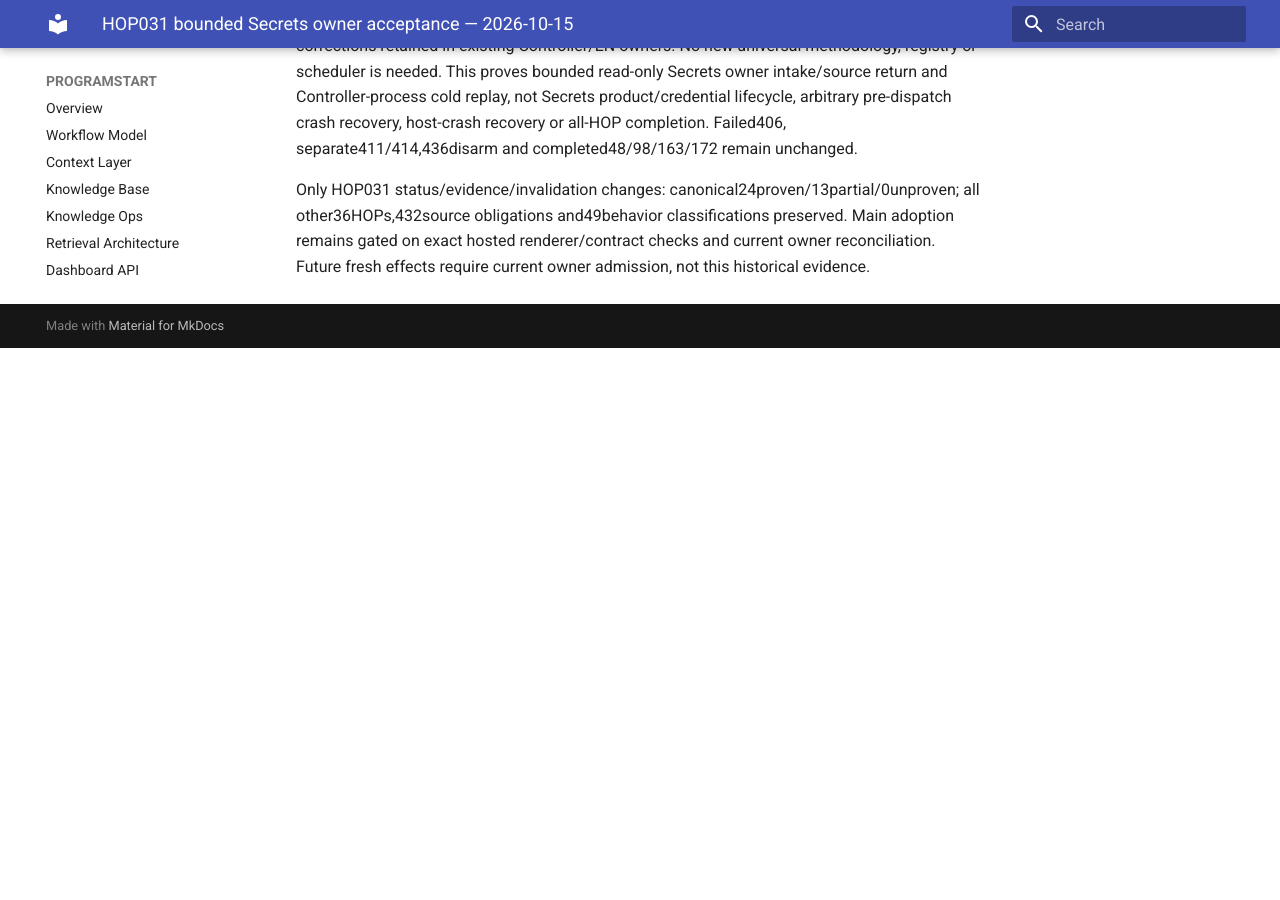
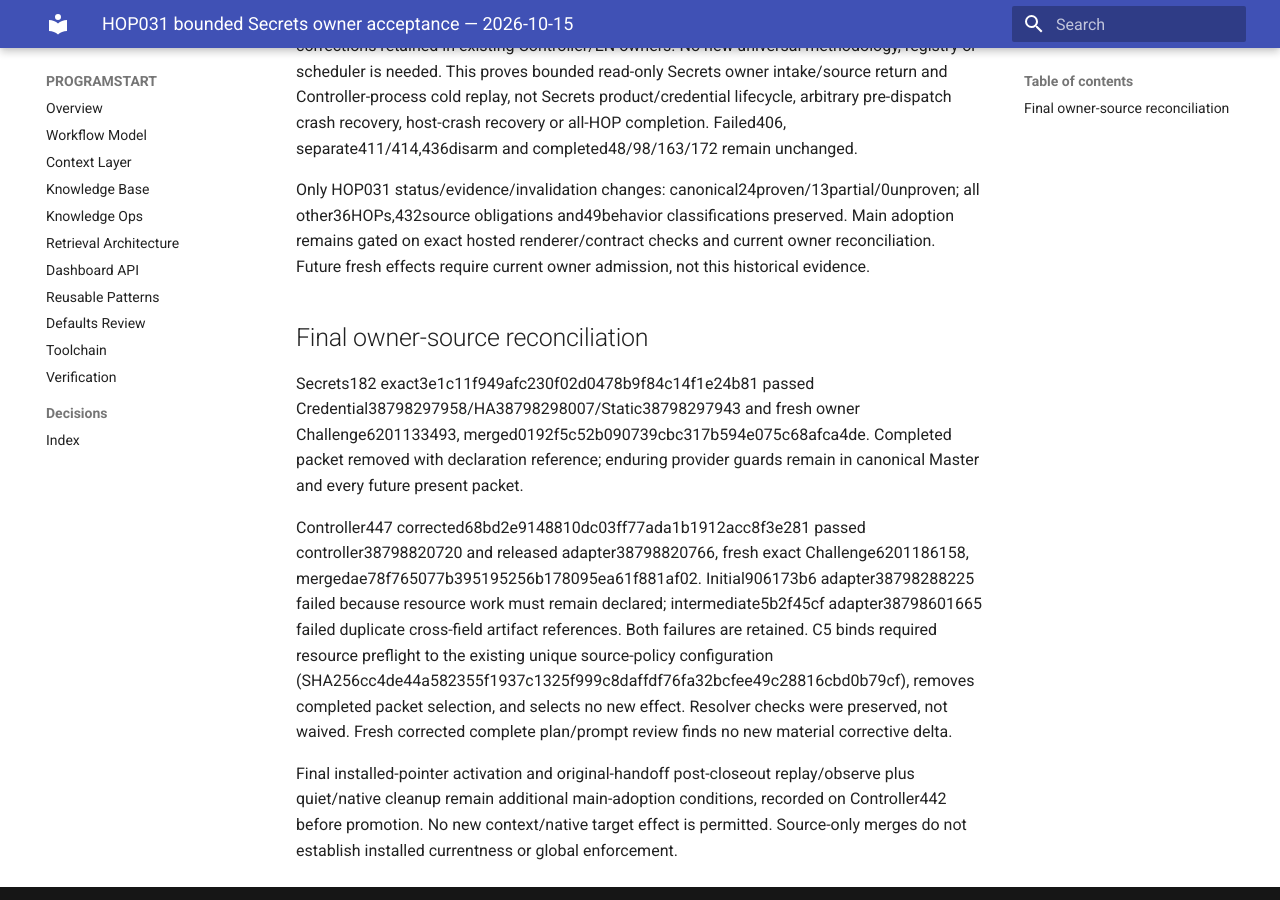
Before and after one commit to GrahamArdent/PROGRAMSTART, an MkDocs documentation site: the page built from docs/acceptance/observations/2026-10-15-hop031-owner-acceptance.md, in a window 1280 px wide and 900 px high, scrolled down 1826 px. Built offline with MkDocs 1.6.1 and Material for MkDocs 9.7.7, drawn with Linux system fonts in a browser that asks for light colours; before the commit the page ends 2174 px from its top, so only the background shows below that.

Commit message:
Retain corrected owner-source reconciliation and exact checks

```diff
--- a/docs/acceptance/observations/2026-10-15-hop031-owner-acceptance.md
+++ b/docs/acceptance/observations/2026-10-15-hop031-owner-acceptance.md
@@ -19,3 +19,11 @@
 Learning Gate: verify actual updater branches and attribute cleanup before interpreting a count; corrections retained in existing Controller/EN owners. No new universal methodology, registry or scheduler is needed. This proves bounded read-only Secrets owner intake/source return and Controller-process cold replay, not Secrets product/credential lifecycle, arbitrary pre-dispatch crash recovery, host-crash recovery or all-HOP completion. Failed406, separate411/414,436disarm and completed48/98/163/172 remain unchanged.
 
 Only HOP031 status/evidence/invalidation changes: canonical24proven/13partial/0unproven; all other36HOPs,432source obligations and49behavior classifications preserved. Main adoption remains gated on exact hosted renderer/contract checks and current owner reconciliation. Future fresh effects require current owner admission, not this historical evidence.
+
+## Final owner-source reconciliation
+
+Secrets182 exact3e1c11f949afc230f02d0478b9f84c14f1e24b81 passed Credential38798297958/HA38798298007/Static38798297943 and fresh owner Challenge6201133493, merged0192f5c52b090739cbc317b594e075c68afca4de. Completed packet removed with declaration reference; enduring provider guards remain in canonical Master and every future present packet.
+
+Controller447 corrected68bd2e9148810dc03ff77ada1b1912acc8f3e281 passed controller38798820720 and released adapter38798820766, fresh exact Challenge6201186158, mergedae78f765077b395195256b178095ea61f881af02. Initial906173b6 adapter38798288225 failed because resource work must remain declared; intermediate5b2f45cf adapter38798601665 failed duplicate cross-field artifact references. Both failures are retained. C5 binds required resource preflight to the existing unique source-policy configuration (SHA256cc4de44a582355f1937c1325f999c8daffdf76fa32bcfee49c28816cbd0b79cf), removes completed packet selection, and selects no new effect. Resolver checks were preserved, not waived. Fresh corrected complete plan/prompt review finds no new material corrective delta.
+
+Final installed-pointer activation and original-handoff post-closeout replay/observe plus quiet/native cleanup remain additional main-adoption conditions, recorded on Controller442 before promotion. No new context/native target effect is permitted. Source-only merges do not establish installed currentness or global enforcement.
```
